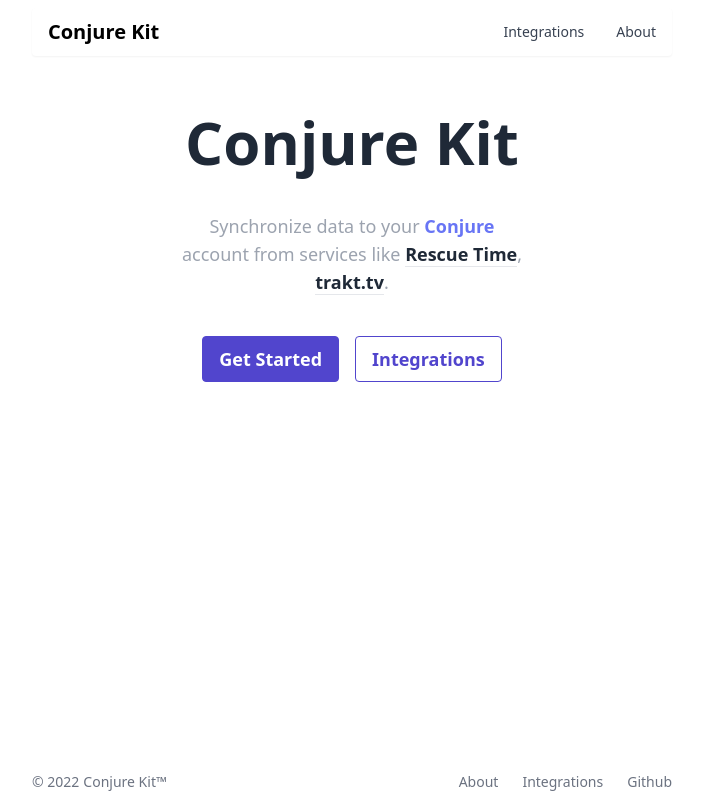
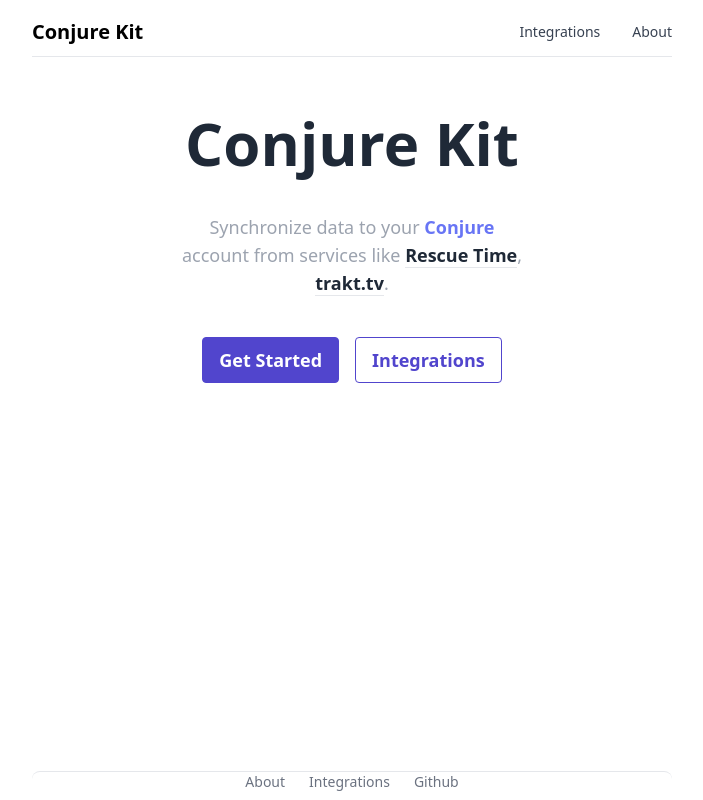
Before and after one commit to fakeheal/conjure-kit, a React (Create React App) app: page / in a window 1280 px wide. Shown: the whole page, without its empty margins (288-991 px from the left). Built offline with nearby package versions, Linux system fonts and the light colour scheme.

Commit message:
enhancement: improved layout (header & footer) styles

```diff
--- a/src/App.js
+++ b/src/App.js
@@ -24,12 +24,7 @@
             </Routes>
           </CredentialsProvider>
         </div>
-        <Footer className="sticky top-[100vh] shadow-none">
-          <Footer.Copyright
-            href="/"
-            by="Conjure Kit™"
-            year={2022}
-          />
+        <Footer className="sticky top-[100vh] !shadow-none !px-0 border-t border-gray-200 flex !justify-center">
           <Footer.LinkGroup className="mt-3 flex-wrap items-center text-sm sm:mt-0">
             <Footer.Link href="/about">
               About
--- a/src/Components/Navbar.js
+++ b/src/Components/Navbar.js
@@ -1,14 +1,10 @@
 import { Navbar } from 'flowbite-react';
-import { useMatch} from 'react-router-dom'
+import { useMatch } from 'react-router-dom'
 
 export default function () {
   let match = useMatch({ path: new URL(window.location.href).pathname, end: true });
   return (
-    <Navbar
-      fluid={true}
-      rounded={true}
-      className="shadow-sm"
-    >
+    <Navbar className="border-b border-gray-200 sm:px-0">
       <Navbar.Brand href="/">
           <span className="self-center whitespace-nowrap text-xl font-semibold dark:text-white">
             Conjure Kit
```
